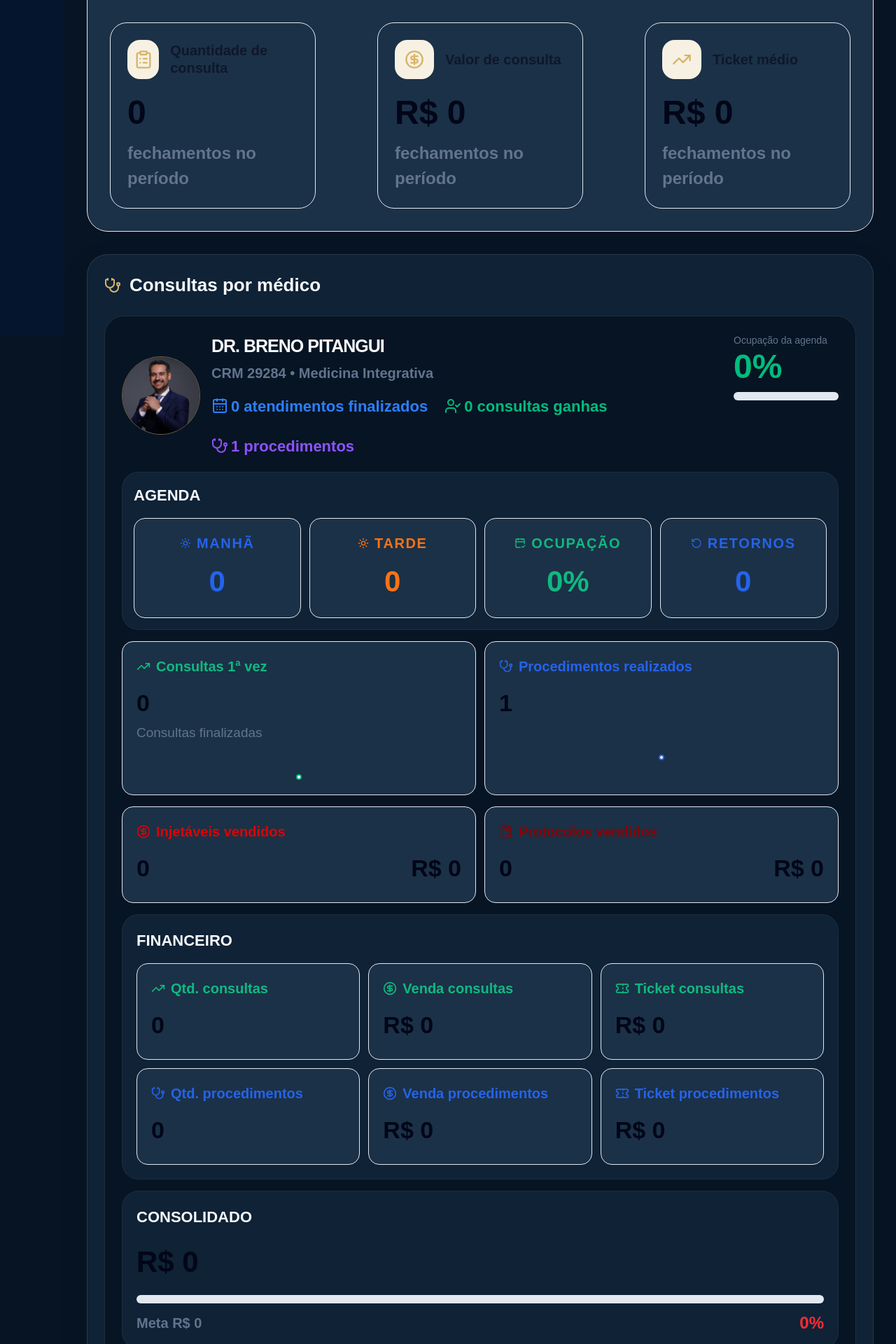
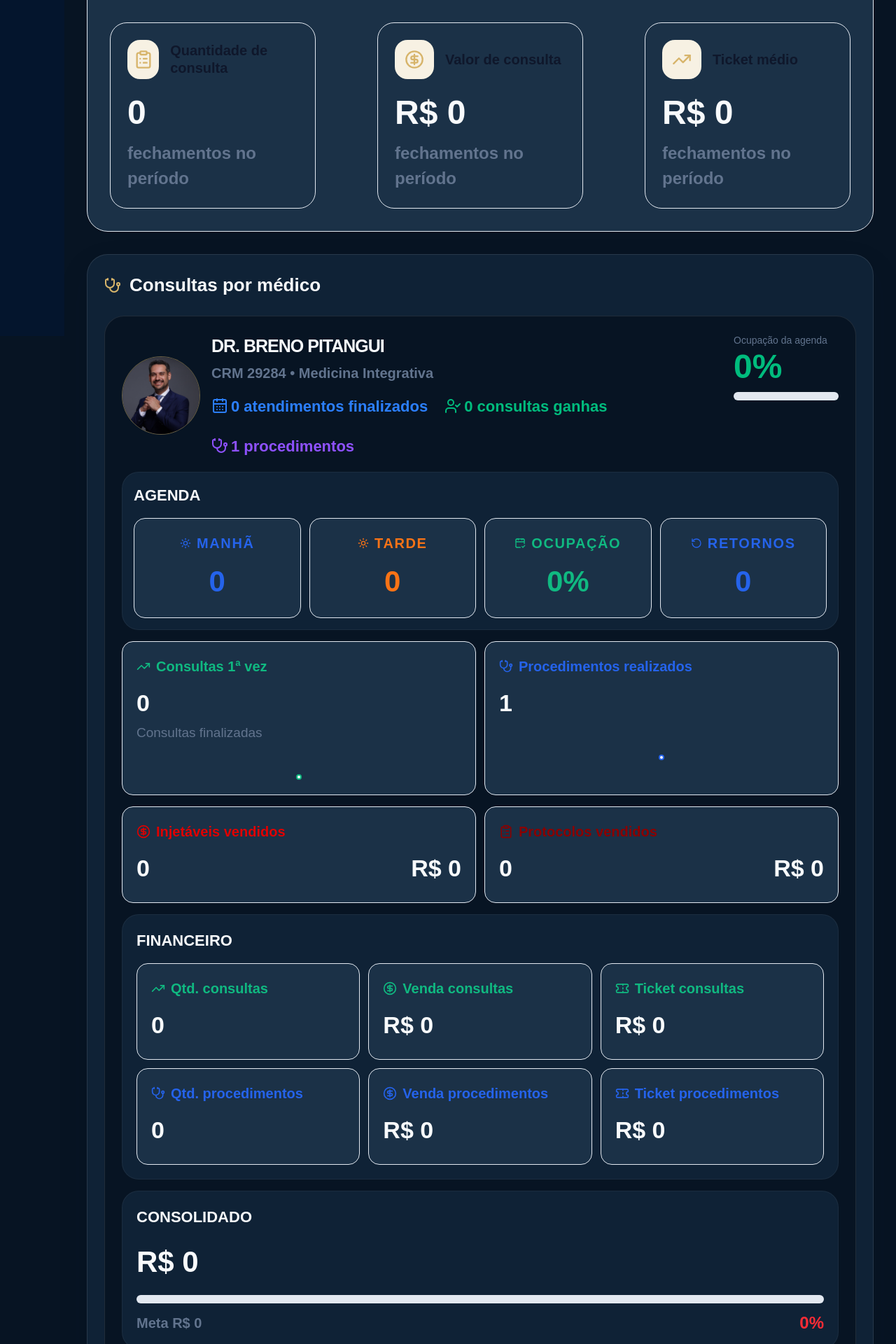
Before and after one commit to thayanasalesintitutorr-bot/criare-dashboard, a Next.js app: page /funil in a window 1280 px wide. Shown: the part 320-2240 px from the top of the page at 70% size. Built offline with nearby package versions, Linux system fonts and the light colour scheme; no server answers; the database is empty.

Commit message:
modo escuro text

```diff
--- a/src/app/funil/page.tsx
+++ b/src/app/funil/page.tsx
@@ -711,7 +711,7 @@ medico.medico?.toUpperCase().includes('CLAUDIA') ? (
 
     return (
       <>
-        <p className="text-[42px] font-black text-slate-950 dark:text-white">
+        <p className="text-[42px] font-black text-[var(--foreground)]">
           {formatMoney(faturamentoConsolidado)}
         </p>
 
@@ -753,7 +753,7 @@ medico.medico?.toUpperCase().includes('CLAUDIA') ? (
 </div>
 
     <div className="rounded-[24px] border border-white/5 bg-[var(--card)] p-5 dark:bg-[#0E243B]">
-   <h4 className="mb-4 text-[22px] font-black">
+   <h4 className="mb-4 text-[22px] font-black text-[var(--foreground)]">
   MOVIMENTAÇÕES DA AGENDA
 </h4>
 
@@ -859,7 +859,7 @@ function ResumoCard({ label, value, icon: Icon }: any) {
         </p>
       </div>
 
-      <p className="text-[48px] font-black leading-none text-slate-950 dark:text-white">
+      <p className="text-[48px] font-black leading-none text-[var(--foreground)]">
   {value}
 </p>
 
@@ -896,7 +896,7 @@ function ResumoCardMeta({ label, value, meta, dot, isMoney }: any) {
   </p>
 </div>
 
-<p className="text-[48px] font-black leading-none text-slate-950 dark:text-white">
+<p className="text-[48px] font-black leading-none text-[var(--foreground)]">
   {isMoney ? formatMoney(value) : value}
 </p>
 
@@ -992,12 +992,12 @@ function MetricMini({
   icon?: any
 }) {
   const colors = {
-    blue: 'border border-slate-200 bg-[var(--metric-card)] text-[#2563EB] dark:bg-[#0E243B] dark:border-white/10 dark:text-[#60A5FA]',
-    orange: 'border border-slate-200 bg-[var(--metric-card)] text-[#F97316] dark:bg-[#0E243B] dark:border-white/10 dark:text-[#FB923C]',
-    green: 'border border-slate-200 bg-[var(--metric-card)] text-[#10B981] dark:bg-[#0E243B] dark:border-white/10 dark:text-[#34D399]',
-    pink: 'border border-slate-200 bg-[var(--metric-card)] text-[#EC4899] dark:bg-[#0E243B] dark:border-white/10 dark:text-[#F472B6]',
-    red: 'border border-slate-200 bg-[var(--metric-card)] text-[#E00000] dark:bg-[#0E243B] dark:border-white/10 dark:text-[#EF4444]',
-    darkRed: 'border border-slate-200 bg-[var(--metric-card)] text-[#8B0000] dark:bg-[#0E243B] dark:border-white/10 dark:text-[#B91C1C]',
+    blue: 'border border-slate-200 dark:border-white/10 bg-[var(--metric-card)] text-[#2563EB] dark:text-[#60A5FA]',
+    orange: 'border border-slate-200 bg-[var(--metric-card)] text-[#F97316] dark:border-white/10 dark:text-[#FB923C]',
+    green: 'border border-slate-200 bg-[var(--metric-card)] text-[#10B981] dark:border-white/10 dark:text-[#34D399]',
+    pink: 'border border-slate-200 bg-[var(--metric-card)] text-[#EC4899] dark:border-white/10 dark:text-[#F472B6]',
+    red: 'border border-slate-200 bg-[var(--metric-card)] text-[#E00000] dark:border-white/10 dark:text-[#EF4444]',
+    darkRed: 'border border-slate-200 bg-[var(--metric-card)] text-[#8B0000] dark:border-white/10 dark:text-[#B91C1C]',
   }
 
   return (
@@ -1033,10 +1033,10 @@ chartColor,
   chartColor?: string
 }) {
   const tones = {
-    blue: 'border border-slate-200 bg-[var(--metric-card)] text-[#2563EB] dark:bg-[#0E243B] dark:border-white/10 dark:text-[#60A5FA]',
-    green: 'border border-slate-200 bg-[var(--metric-card)] text-[#10B981] dark:bg-[#0E243B] dark:border-white/10 dark:text-[#34D399]',
-    red: 'border border-slate-200 bg-[var(--metric-card)] text-[#E00000] dark:bg-[#0E243B] dark:border-white/10 dark:text-[#EF4444]',
-    purple: 'border border-slate-200 bg-[var(--metric-card)] text-[#8B0000] dark:bg-[#0E243B] dark:border-white/10 dark:text-[#B91C1C]',
+    blue: 'border border-slate-200 dark:border-white/10 bg-[var(--metric-card)] text-[#2563EB] dark:text-[#60A5FA]',
+    green: 'border border-slate-200 bg-[var(--metric-card)] text-[#10B981] dark:border-white/10 dark:text-[#34D399]',
+    red: 'border border-slate-200 bg-[var(--metric-card)] text-[#E00000] dark:border-white/10 dark:text-[#EF4444]',
+    purple: 'border border-slate-200 bg-[var(--metric-card)] text-[#8B0000] dark:border-white/10 dark:text-[#B91C1C]',
   }
 
   return (
@@ -1048,7 +1048,7 @@ chartColor,
 
       <div className="mt-5">
   <div>
-    <div className="flex w-full items-center justify-between text-[34px] font-black leading-none text-slate-950 dark:text-white">
+    <div className="flex w-full items-center justify-between text-[34px] font-black leading-none text-[var(--foreground)]">
       {value}
     </div>
 
```
